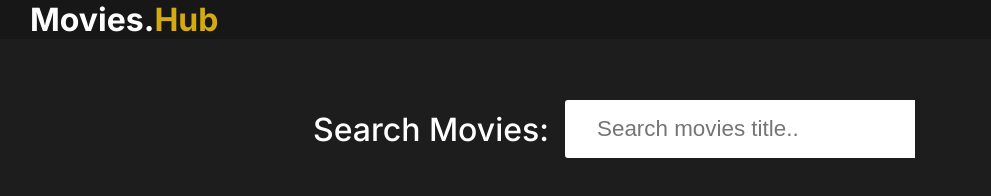
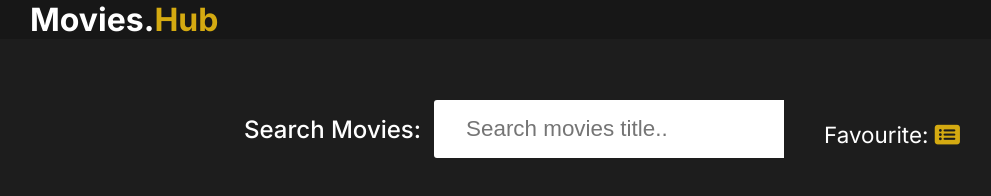
Before and after one commit to Fahad123k/Idmb-mini, a plain HTML site: page index.html in a window 1280 px wide. Shown: the whole page, without its empty margins (26-1017 px from the left). Drawn offline with Linux system fonts and the light colour scheme.

Commit message:
add fav icon

```diff
--- a/index.html
+++ b/index.html
@@ -21,16 +21,20 @@
         <div class="logo">
             <div class="container">
                 <p>Movies.<span>Hub</span></p>
+
             </div>
+
         </div>
         <!-- end of logo -->
 
         <!-- search container -->
         <div class="search-container">
             <div class="search-element">
-                <h3>Search Movies:</h3>
+                <h3>Search Movies:  <span></span></h3>
                 <input type="text" class="form-control" placeholder="Search movies title.." id="movie-search-box"
                     onkeyup="findMovies()" onclick="findMovies()">
+                <div class="favorite" >Favourite: <i class="favouriteIcon fas fa-list-alt" onclick="favoriteList()"></i></div>
+
                 <!-- searched list here -->
                 <div class="search-list" id="search-list">
                     <!-- search-list-item -->
--- a/scripts/script.js
+++ b/scripts/script.js
@@ -65,14 +65,14 @@ function displayMovieList(movies){
 
 
 
-function loadMovieDetails(){
-    const searchListMovies=searchList.querySelectorAll('search-list-item');
-    searchListMovies.forEach(movie=>{
-        movie.addEventListener('click',async()=>{
-            console.log(movie.dataset.id);
-        })
-    })
-}
+// function loadMovieDetails(){
+//     const searchListMovies=searchList.querySelectorAll('search-list-item');
+//     searchListMovies.forEach(movie=>{
+//         movie.addEventListener('click',async()=>{
+//             console.log(movie.dataset.id);
+//         })
+//     })
+// }
 
 function loadMovieDetails(){
     const searchListMovies = searchList.querySelectorAll('.search-list-item');
@@ -81,7 +81,9 @@ function loadMovieDetails(){
             // console.log(movie.dataset.id);
             searchList.classList.add('hide-search-list');
             movieSearchBox.value = "";
-            const result = await fetch(`http://omdbapi.com/?i=${movie.dataset.id}&apikey=4a7dc175`);
+            // const result = await fetch(`http://omdbapi.com/?i=${movie.dataset.id}&apikey=4a7dc175`);
+            const result = await fetch(`http://www.omdbapi.com/?i=${movie.dataset.id}&apikey=4a7dc175`);
+            // `https://omdbapi.com/?s=${searchTerm}&page=1&apikey=4a7dc175`;
             const movieDetails = await result.json();
             // console.log(movieDetails);
             displayMovieDetails(movieDetails);
@@ -111,6 +113,11 @@ function displayMovieDetails(details){
     `;
 }
 
+// favoriteList
+
+function favoriteList(){
+    alert("favourite lists");
+}
 
 window.addEventListener('click', (event) => {
     if(event.target.className != "form-control"){
--- a/styles/style.css
+++ b/styles/style.css
@@ -30,6 +30,16 @@ img{
     max-width: 1200px;
     margin: 0 auto;
     padding: 0 1rem;
+
+
+}
+.favorite{
+    align-self: center;
+    font-size: 1.7rem;
+    /* margin-right: 20px; */
+    margin: 0px 10px 0px 0px;
+    color: white;
+
 }
 .search-container{
 background-color: var(--md-dark-color);
@@ -208,6 +218,18 @@ font-style: italic;
     color:var(--yellow-color);
     margin: 1rem 0.7rem 0 0;
 }
+
+.favouriteIcon{
+    color: #d4aa11;
+    cursor: pointer;
+}
+.favouriteIcon:hover{
+    color: #fad13bfb;
+}
+.favouriteIcon:active{
+    color: #2acc52;
+}
+/* media query start */
 @media(max-width: 450px){
     .logo p{
         font-size: 1.4rem;
@@ -239,9 +261,18 @@ font-style: italic;
     .movie-misc-info li:nth-child(2){
         margin: 0.8rem 0;
     }
+    .favorite{
+        margin-top: 8px;
+    }
+
+}
+@media(max-width: 793px){
+    .favorite{
+        margin-top: 12px;
+    }
 }
 
-@media(min-width: 800px){
+@media(min-width: 827px){
     .search-element{
         -webkit-box-orient: horizontal;
         -webkit-box-direction: normal;
@@ -250,6 +281,13 @@ font-style: italic;
     }
     .search-element h3{
         margin-bottom: 0;
+        margin-right: 13px;
+        font-size: 1.5rem;
+    }
+    .search-element .favorite{
+        font-size: 1.4rem;
+        /* margin-top: 5px; */
+        align-self: center;
     }
     .result-grid{
         display: grid;
@@ -272,4 +310,14 @@ font-style: italic;
         padding-left: 0;
         margin-left: 0;
     }
+    .favorite{
+        align-self: center;
+        font-size: 1.7rem;
+        /* margin-right: 20px; */
+        /* margin: 0px 0px 0px 20px; */
+        margin: 11px 24px 0px 40px;
+        color: white;
+
+    }
+
 }
```
